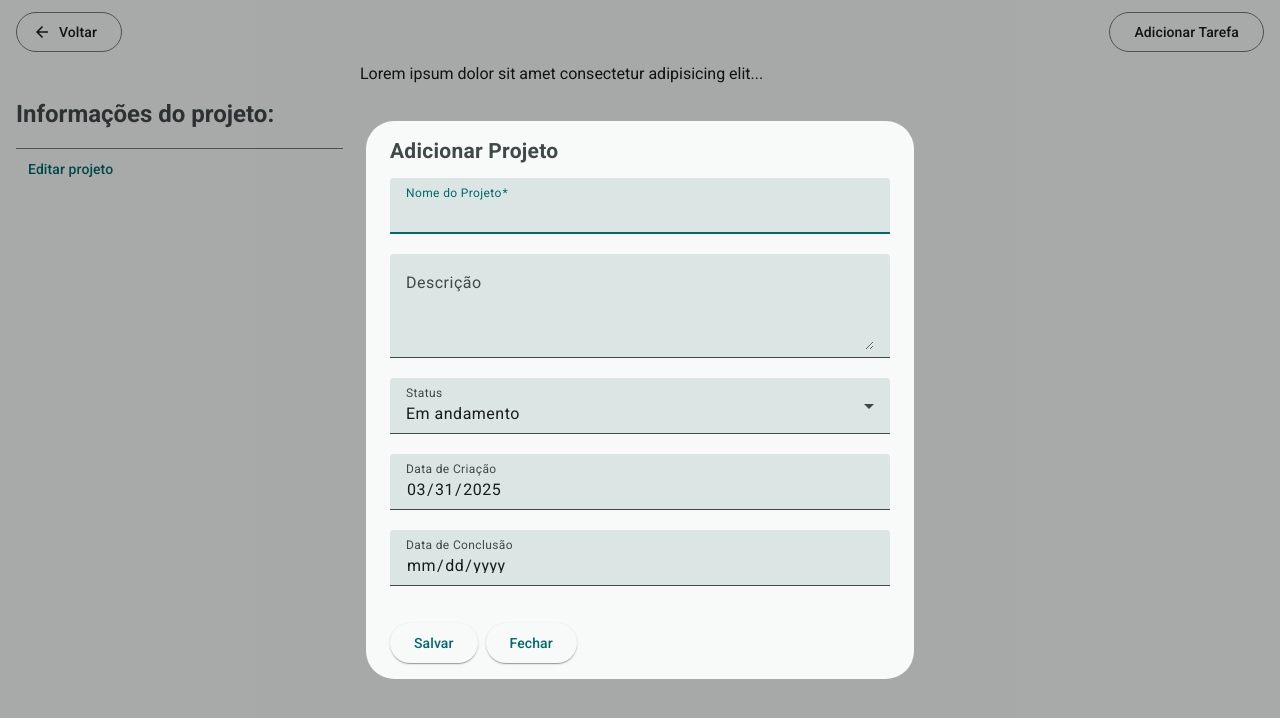
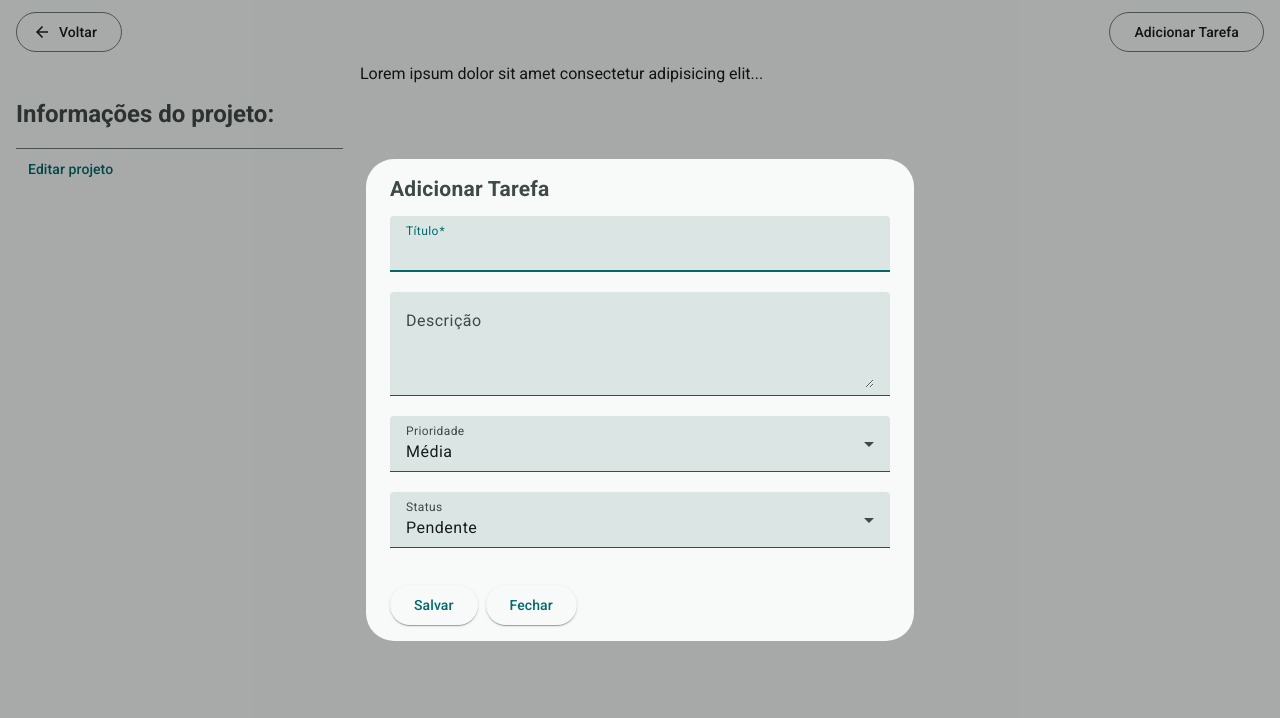
Before and after one commit to dadedeandrade/angular-agile-projects, an Angular app: page /project/1 in a window 1280 px wide. Both pictures are taken after a click on the button "Adicionar Tarefa". Shown: the top 718 px of the page. Built offline with nearby package versions, Linux system fonts and the light colour scheme.

Commit message:
feat/ AddTaskDialog create initial settings and UI for add task

```diff
--- a/src/app/app.component.html
+++ b/src/app/app.component.html
@@ -21,7 +21,7 @@
   <button
     *ngIf="isProjectPage"
     mat-stroked-button
-    (click)="openAddProjectDialog()"
+    (click)="openAddTaskDialog()"
   >
     Adicionar Tarefa
   </button>
--- a/src/app/app.component.ts
+++ b/src/app/app.component.ts
@@ -14,6 +14,7 @@ import { Subscription } from 'rxjs';
 import { ResponsiveService } from './services/responsive.service';
 import { MatIcon } from '@angular/material/icon';
 import { AddProjectDialogComponent } from './components/add-project-dialog/add-project-dialog.component';
+import { AddTaskDialogComponent } from './components/add-task-dialog/add-task-dialog.component';
 
 @Component({
   selector: 'app-root',
@@ -61,6 +62,10 @@ export class AppComponent {
     this.openDialog(AddProjectDialogComponent);
   }
 
+  openAddTaskDialog() {
+    this.openDialog(AddTaskDialogComponent);
+  }
+
   openDialog(component: any) {
     this.dialog
       .open(component)
--- /dev/null
+++ b/src/app/components/add-task-dialog/add-task-dialog.component.html
@@ -0,0 +1,39 @@
+<mat-dialog-content class="mat-typography">
+  <h2 mat-dialog-title>Adicionar Tarefa</h2>
+  <form [formGroup]="taskForm" (ngSubmit)="addTask()" class="dialog-form">
+    <mat-form-field>
+      <mat-label>Título</mat-label>
+      <input matInput formControlName="title" required />
+    </mat-form-field>
+
+    <mat-form-field>
+      <mat-label>Descrição</mat-label>
+      <textarea matInput formControlName="description" rows="3"></textarea>
+    </mat-form-field>
+
+    <mat-form-field>
+      <mat-label>Prioridade</mat-label>
+      <mat-select formControlName="priority">
+        <mat-option value="Baixa">Baixa</mat-option>
+        <mat-option value="Média">Média</mat-option>
+        <mat-option value="Alta">Alta</mat-option>
+      </mat-select>
+    </mat-form-field>
+
+    <mat-form-field>
+      <mat-label>Status</mat-label>
+      <mat-select formControlName="status">
+        <mat-option value="Pendente">Pendente</mat-option>
+        <mat-option value="Em Progresso">Em Progresso</mat-option>
+        <mat-option value="Concluído">Concluído</mat-option>
+      </mat-select>
+    </mat-form-field>
+  </form>
+</mat-dialog-content>
+
+<mat-dialog-actions align="start">
+  <button mat-raised-button type="submit" color="primary" (click)="addTask()">
+    Salvar
+  </button>
+  <button mat-raised-button color="warn" (click)="closeDialog()">Fechar</button>
+</mat-dialog-actions>
--- /dev/null
+++ b/src/app/components/add-task-dialog/add-task-dialog.component.scss
@@ -0,0 +1,10 @@
+.dialog-form {
+    display: flex;
+    flex-direction: column;
+  }
+
+  @media (min-width: 768px) {
+    .dialog-form {
+      width: 500px;
+    }
+  }
--- /dev/null
+++ b/src/app/components/add-task-dialog/add-task-dialog.component.ts
@@ -0,0 +1,63 @@
+import { Component, Inject, OnInit } from '@angular/core';
+import {
+  FormBuilder,
+  FormGroup,
+  ReactiveFormsModule,
+} from '@angular/forms';
+import {
+  MAT_DIALOG_DATA,
+  MatDialogRef,
+  MatDialogContent,
+  MatDialogActions,
+} from '@angular/material/dialog';
+import { MatFormFieldModule } from '@angular/material/form-field';
+import { MatInputModule } from '@angular/material/input';
+import { MatButtonModule } from '@angular/material/button';
+import { MatSelectModule } from '@angular/material/select';
+import { Task } from '../../types/Task';
+
+@Component({
+  selector: 'app-add-task-dialog',
+  templateUrl: './add-task-dialog.component.html',
+  styleUrls: ['./add-task-dialog.component.scss'],
+  imports: [
+    MatFormFieldModule,
+    MatInputModule,
+    MatButtonModule,
+    MatDialogContent,
+    MatDialogActions,
+    MatSelectModule,
+    ReactiveFormsModule,
+  ],
+})
+export class AddTaskDialogComponent implements OnInit {
+  taskForm!: FormGroup;
+
+  constructor(
+    @Inject(MAT_DIALOG_DATA) public data: any,
+    private dialogRef: MatDialogRef<AddTaskDialogComponent>,
+    private fb: FormBuilder
+  ) {}
+
+  ngOnInit(): void {
+    this.taskForm = this.fb.nonNullable.group<Task>({
+      id: 0,
+      title: '',
+      description: '',
+      priority: 'Média',
+      status: 'Pendente',
+    });
+  }
+
+  closeDialog(): void {
+    this.dialogRef.close(null);
+  }
+
+  addTask(): void {
+    if (this.taskForm.valid) {
+      this.dialogRef.close(this.taskForm.value);
+      console.log(this.taskForm.value);
+
+    }
+  }
+}
--- a/src/app/services/local-storage.service.ts
+++ b/src/app/services/local-storage.service.ts
@@ -2,6 +2,7 @@ import { Injectable } from '@angular/core';
 import { Project } from '../types/Project';
 import { BehaviorSubject } from 'rxjs';
 import { generateUniqueId } from '../helpers/id-generator';
+import { Task } from '../types/Task';
 
 interface Test {
   projects: Project[];
@@ -45,4 +46,8 @@ export class LocalStorageService {
     projects.push(projectWithId);
     this.saveProjects(projects);
   }
+
+  addNewTask(projectId: number, task: Task) {
+    console.log(projectId, task);
+  }
 }
--- /dev/null
+++ b/src/app/types/Task.ts
@@ -0,0 +1,7 @@
+export interface Task {
+  id: number;
+  title: string;
+  description: string;
+  priority: 'Baixa' | 'Média' | 'Alta';
+  status: 'Pendente' | 'Em Progresso' | 'Finalizado';
+}
```
Also changed, not shown: src/app/types/Project.ts (+2 -7 lines).
